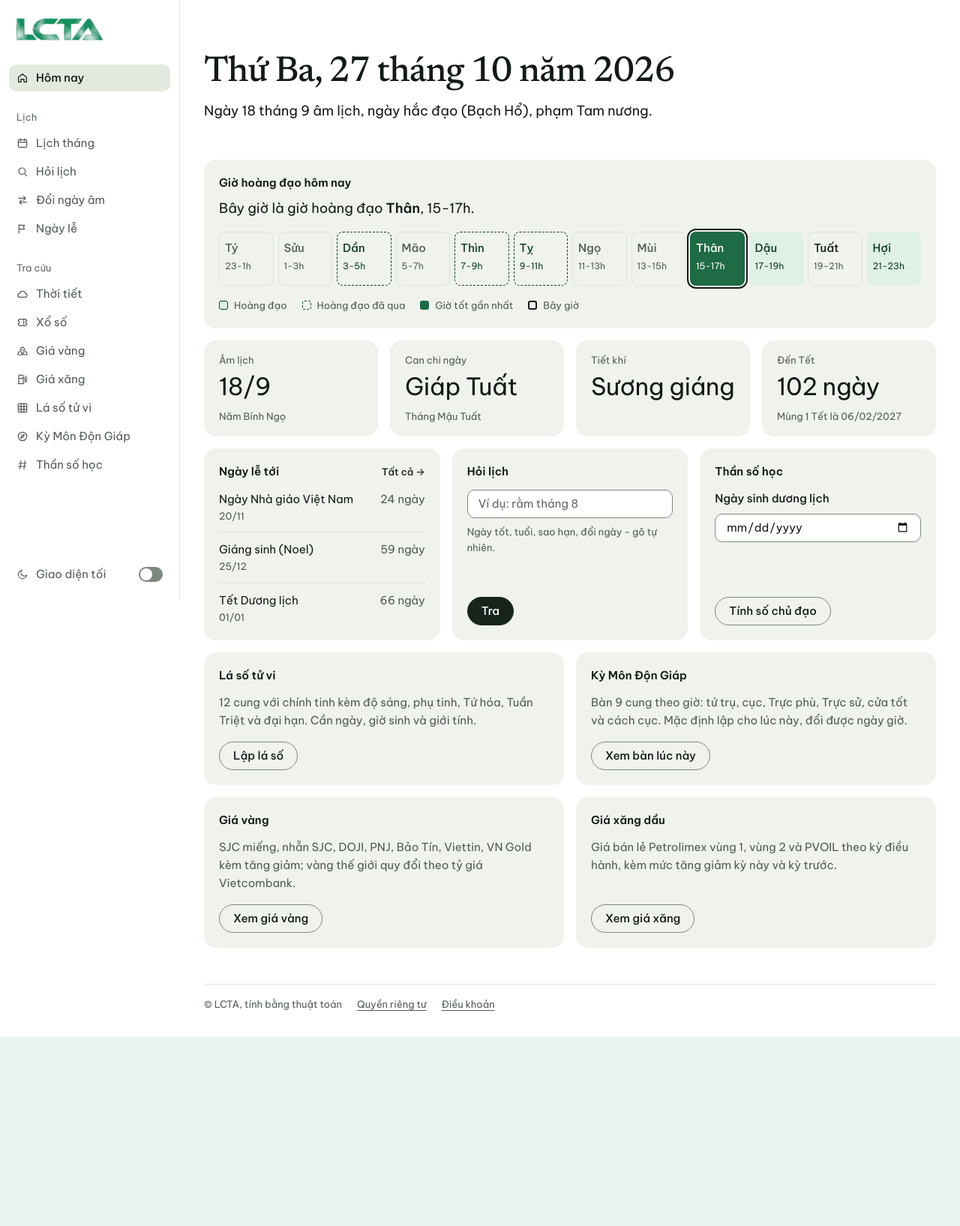
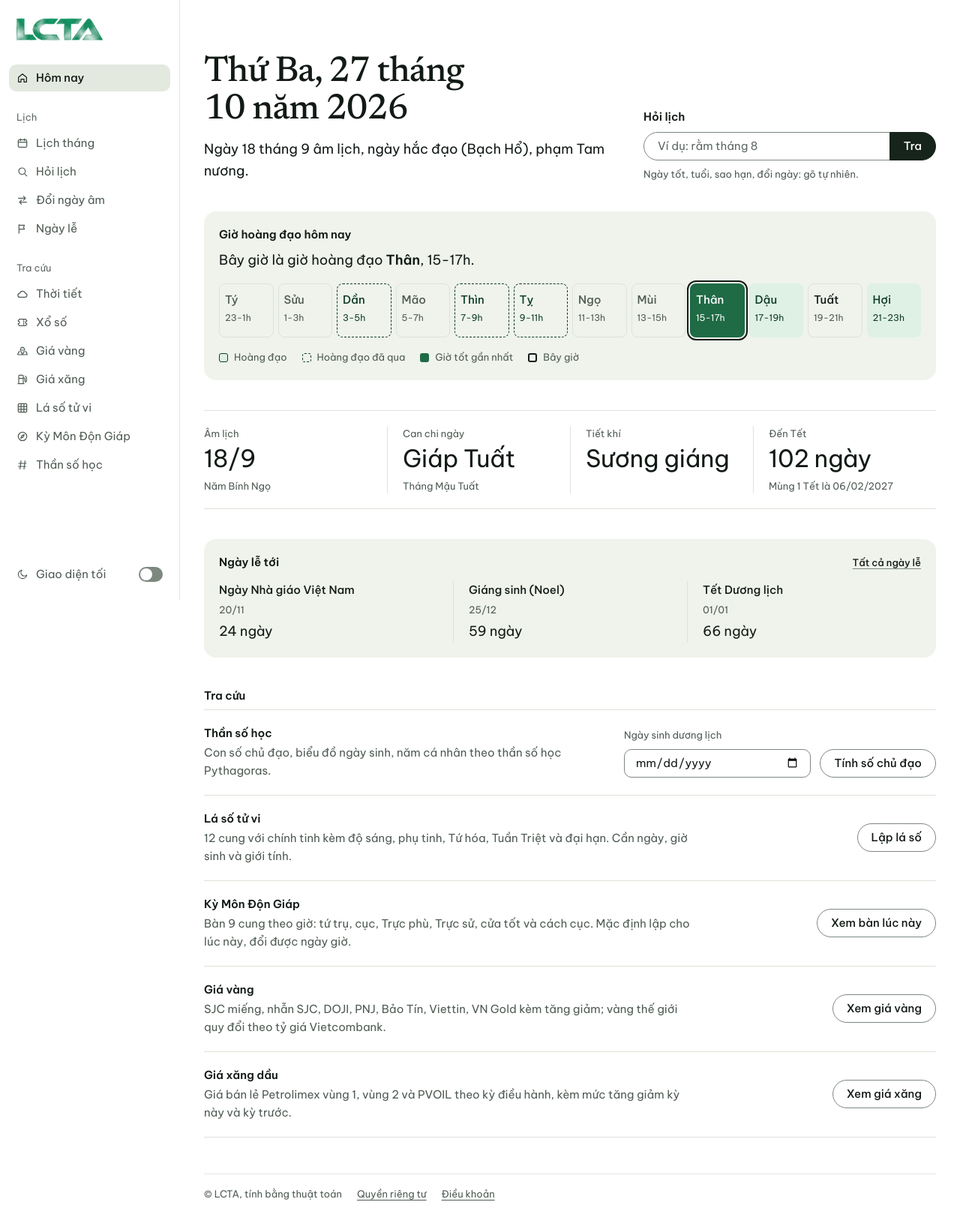
Before and after one commit to traique/lananh, a FastAPI app: page / in a window 1280 px wide. Shown: the whole page at 75% size. Before the commit the page ends 1382 px from the top, so only its background shows below. Run offline with FastAPI, Linux system fonts and the light colour scheme; parts of the project's set-up code (start-up, migrations or seed data) failed here and were passed over; some libraries are stand-ins or nearby versions.

Commit message:
web: thiết kế lại trang chủ theo Hallmark (màn ứng dụng, giữ hệ màu và chữ)
- Đầu trang: ngày hôm nay + câu âm lịch bên trái, ô "Hỏi lịch" (hành động chính) bên
  phải; dải 12 giờ hoàng đạo giữ nguyên làm điểm nhấn.
- Bốn số liệu ngày thành một hàng tách bằng vạch mảnh trên nền trắng (thay bốn thẻ
  sage); ngày lễ tới thành dải ngang; tử vi, Kỳ Môn, giá vàng, giá xăng, thần số học
  thành danh sách "Tra cứu" kẻ vạch (thay lưới thẻ có khoảng trống chết). Giữ mọi link,
  form, tên trường và id; trên điện thoại nút nằm ngang tên công cụ.
- Bỏ mũi tên dính chữ ("Tất cả →"), dấu chấm giữa ("· âm lịch"); khung giờ không còn
  bị ngắt giữa ("15-/17h") ở trang chủ và mục "Giờ tốt".
- site.css: dấu Hallmark ở đầu file, overflow-x: clip trên html/body, tiêu đề
  text-wrap: balance + overflow-wrap.

Co-Authored-By: Claude Opus 5.5 <noreply@anthropic.com>
Claude-Session: https://claude.ai/code/session_01LBFAmSFaivaFpfQpdEB8tb

```diff
--- a/static/site.css
+++ b/static/site.css
@@ -86,17 +91,20 @@
 /* ---------- nền ---------- */
 *, *::before, *::after { box-sizing: border-box; }
 html { -webkit-text-size-adjust: 100%; text-size-adjust: 100%; }
+html, body { overflow-x: clip; }
 body {
   margin: 0; background: var(--ground); color: var(--text);
   font: 400 var(--fs-body)/1.6 var(--font); -webkit-font-smoothing: antialiased;
 }
 h1, h2, h3, p, figure, dl, dd, ol, ul { margin: 0; }
+h1, h2, h3 { overflow-wrap: break-word; min-width: 0; text-wrap: balance; }
 ul[class], ol[class] { padding: 0; list-style: none; }
 img, svg { display: block; max-width: 100%; }
 button, input, select { font: inherit; color: inherit; }
 a { color: inherit; text-underline-offset: 3px; }
 :focus-visible { outline: 2px solid var(--accent); outline-offset: 2px; border-radius: 4px; }
-.num, table, .lead-figure, .tile-value { font-variant-numeric: tabular-nums; }
+.num, table, .lead-figure, .lp-num { font-variant-numeric: tabular-nums; }
+.nowrap { white-space: nowrap; }
 .sr-only {
   position: absolute; width: 1px; height: 1px; padding: 0; margin: -1px;
   overflow: hidden; clip: rect(0, 0, 0, 0); white-space: nowrap; border: 0;
@@ -203,19 +211,12 @@ h1.date {
 .panel h2 { font-size: var(--fs-body); font-weight: 600; line-height: 1.4; }
 .panel .meta, .meta { color: var(--muted); font-size: var(--fs-small); }
 .sheet { background: var(--sheet); border-radius: var(--radius-inner); padding: 16px; }
-.card-link { color: var(--text); font-weight: 500; font-size: var(--fs-small); text-decoration: none; white-space: nowrap; }
-.card-link::after { content: " →"; }
-.card-link:hover { text-decoration: underline; }
+.card-link { color: var(--text); font-weight: 500; font-size: var(--fs-small); text-decoration: underline; text-decoration-color: var(--control); white-space: nowrap; }
+.card-link:hover { text-decoration-color: currentColor; }
 .muted { color: var(--muted); }
 .small { font-size: var(--fs-small); }
 .answer { white-space: pre-line; }
 .prose p + p { margin-top: 10px; }
-
-/* ô đếm: nhãn, số ở trọng lượng thường, chú thích */
-.tile { display: flex; flex-direction: column; min-height: 128px; padding: 16px var(--pad); }
-.tile-label { color: var(--muted); font-size: var(--fs-small); }
-.tile-value { margin-top: 6px; font-size: var(--fs-lead); line-height: 1.15; font-weight: 400; letter-spacing: -0.01em; }
-.tile-note { margin-top: auto; padding-top: 10px; color: var(--muted); font-size: var(--fs-small); }
 
 /* hàng trong khối: vạch giữa các hàng */
 .rows > * + * { border-top: 1px solid var(--rule); }
@@ -372,8 +373,54 @@ input[type="radio"], input[type="checkbox"] { width: 18px; height: 18px; margin:
 .input[aria-invalid="true"] { border-color: var(--negative); box-shadow: inset 0 0 0 1px var(--negative); }
 .field-error { color: var(--negative); font-size: var(--fs-small); font-weight: 500; }
 
-/* ---------- trang chủ ---------- */
-.home-head { margin: 32px 0 50px; }
+/* ---------- trang chủ: màn "Hôm nay" ----------
+   Ngày hôm nay mở màn trên nền trang, ô Hỏi lịch (hành động chính) bên phải. Mỗi tầng
+   một bậc bề mặt khác nhau: dải giờ trong khối sage, số liệu ngày trên nền trắng tách
+   bằng vạch mảnh, ngày lễ trong khối sage, danh sách tra cứu là các hàng kẻ vạch. */
+.today-head {
+  display: grid; grid-template-columns: minmax(0, 7fr) minmax(0, 5fr); gap: 24px 40px;
+  align-items: end; margin: 32px 0 40px;
+}
+.today-ask { display: grid; gap: 8px; }
+.today-ask label { font-weight: 600; }
+.today-facts {
+  display: grid; grid-template-columns: repeat(4, minmax(0, 1fr));
+  margin: 40px 0; padding: 20px 0; border-block: 1px solid var(--rule);
+}
+.today-facts > div { min-width: 0; padding: 0 20px; border-left: 1px solid var(--rule); }
+.today-facts > div:first-child { padding-left: 0; border-left: 0; }
+.today-facts > div:last-child { padding-right: 0; }
+.today-facts dt { color: var(--muted); font-size: var(--fs-small); }
+.today-facts .fig {
+  margin-top: 4px; font-size: var(--fs-lead); line-height: 1.15; letter-spacing: -0.01em;
+  font-variant-numeric: tabular-nums;
+}
+.today-facts .note { margin-top: 8px; color: var(--muted); font-size: var(--fs-small); }
+.holiday-strip { display: grid; grid-template-columns: repeat(3, minmax(0, 1fr)); }
+.holiday-strip > li { display: grid; gap: 4px; min-width: 0; padding: 0 20px; border-left: 1px solid var(--rule); }
+.holiday-strip > li:first-child { padding-left: 0; border-left: 0; }
+.holiday-strip > li:last-child { padding-right: 0; }
+.holiday-strip a { font-weight: 500; text-decoration: none; }
+.holiday-strip a:hover { text-decoration: underline; }
+.holiday-strip .when { color: var(--muted); font-size: var(--fs-small); }
+.holiday-strip .left { font-size: var(--fs-section); font-variant-numeric: tabular-nums; }
+.tools { margin-top: 40px; }
+.tools > h2 { font-size: var(--fs-body); font-weight: 600; line-height: 1.4; margin-bottom: 8px; }
+/* Mỗi hàng: tên + mô tả bên trái, nút (hoặc ô ngày sinh) bên phải; khối bọc tên và mô tả
+   dùng display: contents để trên điện thoại nút lên ngang tên, mô tả trải bên dưới. */
+.tool-list > li {
+  display: grid; grid-template-columns: minmax(0, 1fr) auto; gap: 4px 40px;
+  align-items: center; padding: 20px 0; border-top: 1px solid var(--rule);
+}
+.tool-list > li:last-child { border-bottom: 1px solid var(--rule); }
+.tool-list > li > div { display: contents; }
+.tool-list h3 { grid-column: 1; font-size: var(--fs-body); font-weight: 600; line-height: 1.4; }
+.tool-list p { grid-column: 1; color: var(--muted); max-width: 65ch; }
+.tool-list > li > .btn, .tool-form { grid-column: 2; grid-row: 1 / span 2; justify-self: end; }
+.tool-form {
+  display: grid; grid-template-columns: minmax(0, 1fr) auto; gap: 8px 12px; width: 26rem;
+}
+.tool-form label { grid-column: 1 / -1; font-size: var(--fs-small); color: var(--muted); }
 /* dải 12 giờ địa chi: phần tử riêng của LCTA. Giờ thường là ô viền mảnh, giờ hoàng
    đạo nền xanh nhạt; chỉ một ô tô đặc màu nhấn (giờ hiện tại nếu tốt, không thì giờ tốt
    kế tiếp). Giờ đã qua lùi xuống, giờ hiện tại có vòng ngoài. Gập theo bề rộng của chính
--- a/templates/site/_day_facts.html
+++ b/templates/site/_day_facts.html
@@ -3,7 +3,7 @@
   <dt>Ngày</dt>
   <dd><span class="pills">{% if day.isHoangDao %}<span class="pill pos">Hoàng đạo</span>{% else %}<span class="pill">Hắc đạo</span>{% endif %}<span>{{ day.dayGod }}</span>{% if day.isTamNuong %}<span class="pill warn">Tam nương</span>{% endif %}{% if day.isNguyetKy %}<span class="pill warn">Nguyệt kỵ</span>{% endif %}</span></dd>
   <dt>Tiết khí</dt><dd>{{ day.solarTerm }}</dd>
-  <dt>Giờ tốt</dt><dd>{{ day.luckyHours | join(", ") }}</dd>
+  <dt>Giờ tốt</dt><dd>{% for h in day.luckyHours %}<span class="nowrap">{{ h }}</span>{{ ", " if not loop.last }}{% endfor %}</dd>
   {% if day.holidays %}<dt>Ngày lễ</dt><dd>{{ day.holidays | join(", ") }}</dd>{% endif %}
   <dt>Tết</dt><dd>{% if day.daysToTet == 0 %}Hôm nay là Tết{% else %}Còn {{ day.daysToTet }} ngày{% endif %}</dd>
 </dl>
--- a/templates/site/home.html
+++ b/templates/site/home.html
@@ -1,7 +1,8 @@
 {% extends "base.html" %}
 {% block content %}
 {% set ld = today.lunar %}
-<div class="home-head">
+<div class="today-head">
+  <div>
     <h1 class="date">{{ today.weekday }}, {{ today_date.day }} tháng {{ today_date.month }} năm {{ today_date.year }}</h1>
     <p class="sub">
       {% if ld.day == 15 %}Rằm{% elif ld.day == 1 %}Mùng 1{% else %}Ngày {{ ld.day }}{% endif %} tháng {{ ld.month }}{% if ld.isLeapMonth %} nhuận{% endif %} âm lịch,
@@ -9,16 +10,24 @@
       {% if today.holidays %}<span class="muted">Hôm nay: {{ today.holidays | join(", ") }}.</span>{% endif %}
     </p>
   </div>
+  <form class="today-ask" action="/lich/hoi" method="get" role="search">
+    <label id="ask-title" for="home-q">Hỏi lịch</label>
+    <div class="search">
+      <input class="input" type="search" id="home-q" name="q" maxlength="200" placeholder="Ví dụ: rằm tháng 8" autocomplete="off" aria-describedby="home-q-hint">
+      <button class="btn primary" type="submit">Tra</button>
+    </div>
+    <span class="hint" id="home-q-hint">Ngày tốt, tuổi, sao hạn, đổi ngày: gõ tự nhiên.</span>
+  </form>
+</div>
 
-<div class="grid">
-  <section class="panel s12 hours-panel" aria-labelledby="hours-title">
+<section class="panel hours-panel" aria-labelledby="hours-title">
   <header>
     <h2 id="hours-title">Giờ hoàng đạo {{ "ngày mai" if hours_tomorrow else "hôm nay" }}</h2>
     {% if hours_tomorrow %}<span class="meta">Từ 23h đã sang giờ Tý của ngày mới</span>{% endif %}
   </header>
   <p class="next-hour">
-      {% if next_good and next_good.isNow %}Bây giờ là giờ hoàng đạo <b>{{ next_good.name }}</b>, {{ next_good.span }}.
-      {% elif next_good %}Giờ hoàng đạo kế tiếp: <b>{{ next_good.name }}</b>, {{ next_good.span }}.
+    {% if next_good and next_good.isNow %}Bây giờ là giờ hoàng đạo <b>{{ next_good.name }}</b>, <span class="nowrap">{{ next_good.span }}</span>.
+    {% elif next_good %}Giờ hoàng đạo kế tiếp: <b>{{ next_good.name }}</b>, <span class="nowrap">{{ next_good.span }}</span>.
     {% else %}Hôm nay đã hết giờ hoàng đạo; giờ Tý (23h) mở đầu ngày mới.{% endif %}
   </p>
   <ol class="hours" role="list">
@@ -32,91 +41,87 @@
   </ol>
   <p class="hours-key" aria-hidden="true"><span class="key good">Hoàng đạo</span><span class="key past-good">Hoàng đạo đã qua</span><span class="key focus">Giờ tốt gần nhất</span><span class="key now">Bây giờ</span></p>
 </section>
+
+<dl class="today-facts" aria-label="Thông tin ngày hôm nay">
+  <div>
+    <dt>Âm lịch</dt>
+    <dd class="fig">{{ ld.day }}/{{ ld.month }}{% if ld.isLeapMonth %} nhuận{% endif %}</dd>
+    <dd class="note">Năm {{ ld.yearCanChi }}</dd>
   </div>
+  <div>
+    <dt>Can chi ngày</dt>
+    <dd class="fig">{{ ld.dayCanChi }}</dd>
+    <dd class="note">Tháng {{ ld.monthCanChi }}</dd>
+  </div>
+  <div>
+    <dt>Tiết khí</dt>
+    <dd class="fig">{{ today.solarTerm }}</dd>
+  </div>
+  <div>
+    <dt>Đến Tết</dt>
+    <dd class="fig">{% if today.daysToTet == 0 %}Hôm nay{% else %}{{ today.daysToTet }} ngày{% endif %}</dd>
+    <dd class="note">Mùng 1 Tết là {{ today.nextTet | vn_date }}</dd>
+  </div>
+</dl>
 
-<div class="grid">
-  <div class="panel tile s3">
-    <span class="tile-label">Âm lịch</span>
-    <span class="tile-value">{{ ld.day }}/{{ ld.month }}{% if ld.isLeapMonth %} nhuận{% endif %}</span>
-    <span class="tile-note">Năm {{ ld.yearCanChi }}</span>
-  </div>
-  <div class="panel tile s3">
-    <span class="tile-label">Can chi ngày</span>
-    <span class="tile-value">{{ ld.dayCanChi }}</span>
-    <span class="tile-note">Tháng {{ ld.monthCanChi }}</span>
-  </div>
-  <div class="panel tile s3">
-    <span class="tile-label">Tiết khí</span>
-    <span class="tile-value">{{ today.solarTerm }}</span>
-  </div>
-  <div class="panel tile s3">
-    <span class="tile-label">Đến Tết</span>
-    <span class="tile-value">{% if today.daysToTet == 0 %}Hôm nay{% else %}{{ today.daysToTet }} ngày{% endif %}</span>
-    <span class="tile-note">Mùng 1 Tết là {{ today.nextTet | vn_date }}</span>
-  </div>
-</div>
-
-<div class="grid">
-  <section class="panel s4" aria-labelledby="holiday-title">
+<section class="panel holidays-panel" aria-labelledby="holiday-title">
   <header>
     <h2 id="holiday-title">Ngày lễ tới</h2>
-      <a class="card-link" href="/lich/ngay-le">Tất cả</a>
+    <a class="card-link" href="/lich/ngay-le">Tất cả ngày lễ</a>
   </header>
-    <ul class="rows" role="list">
+  <ul class="holiday-strip" role="list">
     {% for h in holidays %}
-      <li class="row">
-        <span><a href="/lich?ngay={{ h.date.isoformat() }}">{{ h.name }}</a><span class="sub">{{ h.date.strftime('%d/%m') }}{{ " · âm lịch" if h.isLunar }}</span></span>
-        <span class="n muted">{% if h.days == 0 %}hôm nay{% else %}{{ h.days }} ngày{% endif %}</span>
+    <li>
+      <a href="/lich?ngay={{ h.date.isoformat() }}">{{ h.name }}</a>
+      <span class="when">{{ h.date.strftime('%d/%m') }}{{ ", âm lịch" if h.isLunar }}</span>
+      <span class="left">{% if h.days == 0 %}hôm nay{% else %}{{ h.days }} ngày{% endif %}</span>
     </li>
     {% endfor %}
   </ul>
 </section>
 
-  <section class="panel s4" aria-labelledby="ask-title">
-    <header><h2 id="ask-title">Hỏi lịch</h2></header>
-    <form class="form" action="/lich/hoi" method="get" role="search">
-      <div class="field">
-        <label class="sr-only" for="home-q">Câu hỏi về lịch</label>
-        <input class="input" type="search" id="home-q" name="q" maxlength="200" placeholder="Ví dụ: rằm tháng 8" autocomplete="off">
-        <span class="hint">Ngày tốt, tuổi, sao hạn, đổi ngày - gõ tự nhiên.</span>
+<section class="tools" aria-labelledby="tools-title">
+  <h2 id="tools-title">Tra cứu</h2>
+  <ul class="tool-list" role="list">
+    <li>
+      <div>
+        <h3 id="tsh-title">Thần số học</h3>
+        <p>Con số chủ đạo, biểu đồ ngày sinh, năm cá nhân theo thần số học Pythagoras.</p>
       </div>
-      <div class="form-actions"><button class="btn primary" type="submit">Tra</button></div>
-    </form>
-  </section>
-
-  <section class="panel s4" aria-labelledby="tsh-title">
-    <header><h2 id="tsh-title">Thần số học</h2></header>
-    <form class="form" action="/than-so-hoc" method="post">
-      <div class="field">
+      <form class="tool-form" action="/than-so-hoc" method="post">
         <label for="home-ngay">Ngày sinh dương lịch</label>
         <input class="input" type="date" id="home-ngay" name="ngay" min="1900-01-01" max="2100-12-31" required>
+        <button class="btn" type="submit">Tính số chủ đạo</button>
+      </form>
+    </li>
+    <li>
+      <div>
+        <h3 id="tuvi-title">Lá số tử vi</h3>
+        <p>12 cung với chính tinh kèm độ sáng, phụ tinh, Tứ hóa, Tuần Triệt và đại hạn. Cần ngày, giờ sinh và giới tính.</p>
       </div>
-      <div class="form-actions"><button class="btn" type="submit">Tính số chủ đạo</button></div>
-    </form>
+      <a class="btn" href="/tu-vi">Lập lá số</a>
+    </li>
+    <li>
+      <div>
+        <h3 id="kymon-title">Kỳ Môn Độn Giáp</h3>
+        <p>Bàn 9 cung theo giờ: tứ trụ, cục, Trực phù, Trực sử, cửa tốt và cách cục. Mặc định lập cho lúc này, đổi được ngày giờ.</p>
+      </div>
+      <a class="btn" href="/ky-mon">Xem bàn lúc này</a>
+    </li>
+    <li>
+      <div>
+        <h3 id="gold-title">Giá vàng</h3>
+        <p>SJC miếng, nhẫn SJC, DOJI, PNJ, Bảo Tín, Viettin, VN Gold kèm tăng giảm; vàng thế giới quy đổi theo tỷ giá Vietcombank.</p>
+      </div>
+      <a class="btn" href="/gia-vang">Xem giá vàng</a>
+    </li>
+    <li>
+      <div>
+        <h3 id="fuel-title">Giá xăng dầu</h3>
+        <p>Giá bán lẻ Petrolimex vùng 1, vùng 2 và PVOIL theo kỳ điều hành, kèm mức tăng giảm kỳ này và kỳ trước.</p>
+      </div>
+      <a class="btn" href="/gia-xang">Xem giá xăng</a>
+    </li>
+  </ul>
 </section>
-
-  <section class="panel s6" aria-labelledby="tuvi-title">
-    <header><h2 id="tuvi-title">Lá số tử vi</h2></header>
-    <p class="muted">12 cung với chính tinh kèm độ sáng, phụ tinh, Tứ hóa, Tuần Triệt và đại hạn. Cần ngày, giờ sinh và giới tính.</p>
-    <div class="form-actions"><a class="btn" href="/tu-vi">Lập lá số</a></div>
-  </section>
-
-  <section class="panel s6" aria-labelledby="kymon-title">
-    <header><h2 id="kymon-title">Kỳ Môn Độn Giáp</h2></header>
-    <p class="muted">Bàn 9 cung theo giờ: tứ trụ, cục, Trực phù, Trực sử, cửa tốt và cách cục. Mặc định lập cho lúc này, đổi được ngày giờ.</p>
-    <div class="form-actions"><a class="btn" href="/ky-mon">Xem bàn lúc này</a></div>
-  </section>
-
-  <section class="panel s6" aria-labelledby="gold-title">
-    <header><h2 id="gold-title">Giá vàng</h2></header>
-    <p class="muted">SJC miếng, nhẫn SJC, DOJI, PNJ, Bảo Tín, Viettin, VN Gold kèm tăng giảm; vàng thế giới quy đổi theo tỷ giá Vietcombank.</p>
-    <div class="form-actions"><a class="btn" href="/gia-vang">Xem giá vàng</a></div>
-  </section>
-
-  <section class="panel s6" aria-labelledby="fuel-title">
-    <header><h2 id="fuel-title">Giá xăng dầu</h2></header>
-    <p class="muted">Giá bán lẻ Petrolimex vùng 1, vùng 2 và PVOIL theo kỳ điều hành, kèm mức tăng giảm kỳ này và kỳ trước.</p>
-    <div class="form-actions"><a class="btn" href="/gia-xang">Xem giá xăng</a></div>
-  </section>
-</div>
 {% endblock %}
```
Also changed, not shown: other parts of static/site.css (+24 -4 lines), README.md. Lines whose indentation alone changed are shown as unchanged.
